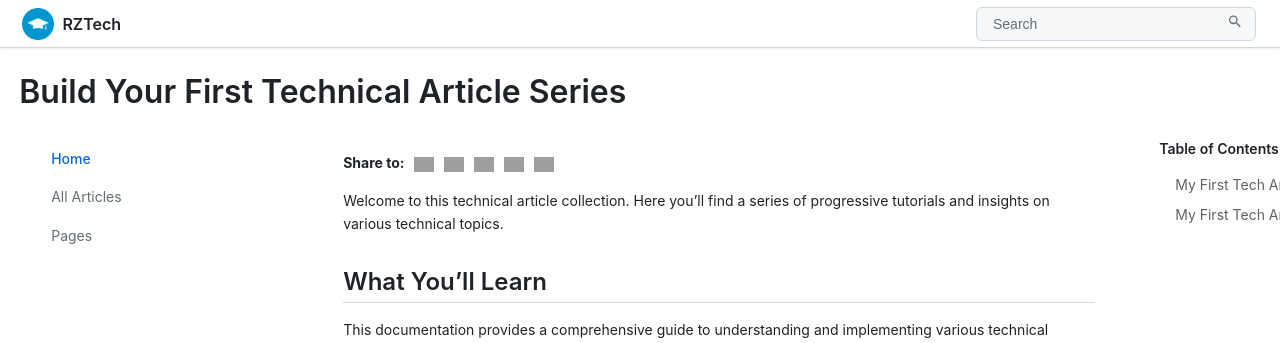
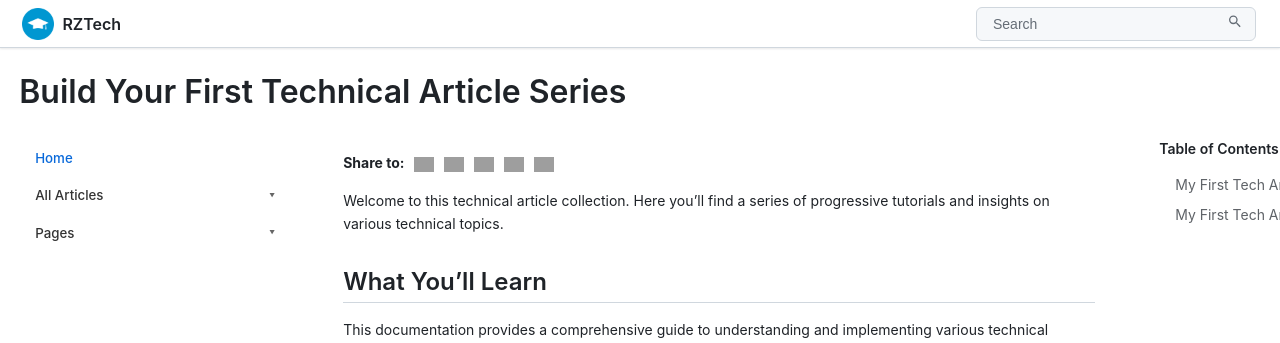
Before and after one commit to msmriyaz/tech-articles, a Jekyll site: the page built from index.md, in a window 1280 px wide. Shown: the top 343 px of the page. Built offline with Jekyll 4.4.1, drawn with Linux system fonts in a browser that asks for light colours; some web fonts are replaced; grey boxes are pictures that could not be loaded.

Commit message:
fix applied.

```diff
--- a/_layouts/default.html
+++ b/_layouts/default.html
@@ -15,18 +15,38 @@
 
   <!-- Inline CSS for navigation -->
   <style>
+    /* Remove default triangle indicators */
     .dropdown-icon,
     .dropdown-toggle:after,
     .nav-triangle {
       display: none !important;
     }
-    /* Hide triangle indicators in article list */
-    .md-nav__list--nested .md-nav__link::after {
+
+    /* Add down arrows only to top-level items with dropdown */
+    .md-nav__list > .md-nav__item--nested > .md-nav__link::after {
+      content: "▼";
+      display: inline-block !important;
+      margin-left: 4px;
+      font-size: 0.6em;
+      vertical-align: middle;
+      color: #666;
+    }
+
+    /* Make sure no other arrows appear */
+    .md-nav__list--nested .md-nav__link::after,
+    .md-nav__list--nested .md-nav__link::before {
       display: none !important;
     }
-    /* Remove any pseudo-elements that might be adding the triangles */
-    .md-nav__item a::before,
-    .md-nav__item a::after {
+
+    /* Main navigation styling */
+    .md-nav__list > .md-nav__item > .md-nav__link {
+      font-weight: 500;
+      font-size: 0.95em;
+      padding: 0.5rem 0;
+      color: #333;
+    }
+    /* Remove only specific pseudo-elements */
+    .md-nav__item a::before {
       display: none !important;
     }
     /* Remove bullet points from table of contents */
@@ -146,7 +166,7 @@
                     <a href="{{ '/' | relative_url }}" class="md-nav__link {% if page.url == '/' %}md-nav__link--active{% endif %}">Home</a>
                   </li>
 
-                  <!-- Articles section with dropdown style -->
+                  <!-- Articles section with dropdown -->
                   <li class="md-nav__item md-nav__item--nested {% if page.url contains '/articles/' or page.layout == 'post' %}md-nav__item--expanded{% endif %}">
                     <a href="{{ '/articles/' | relative_url }}" class="md-nav__link dropdown-toggle">
                       All Articles
```
Also changed, not shown: 10 other files.
